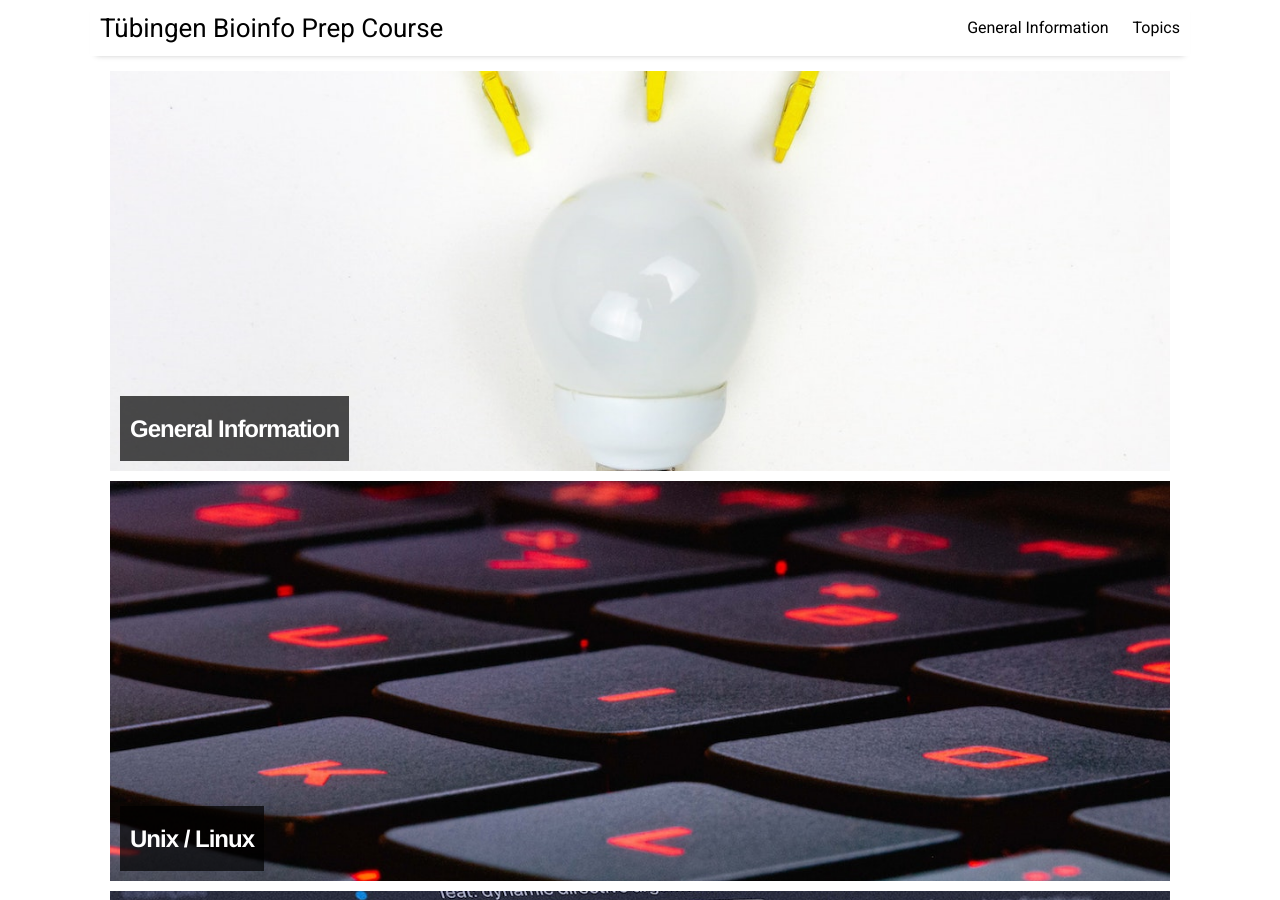
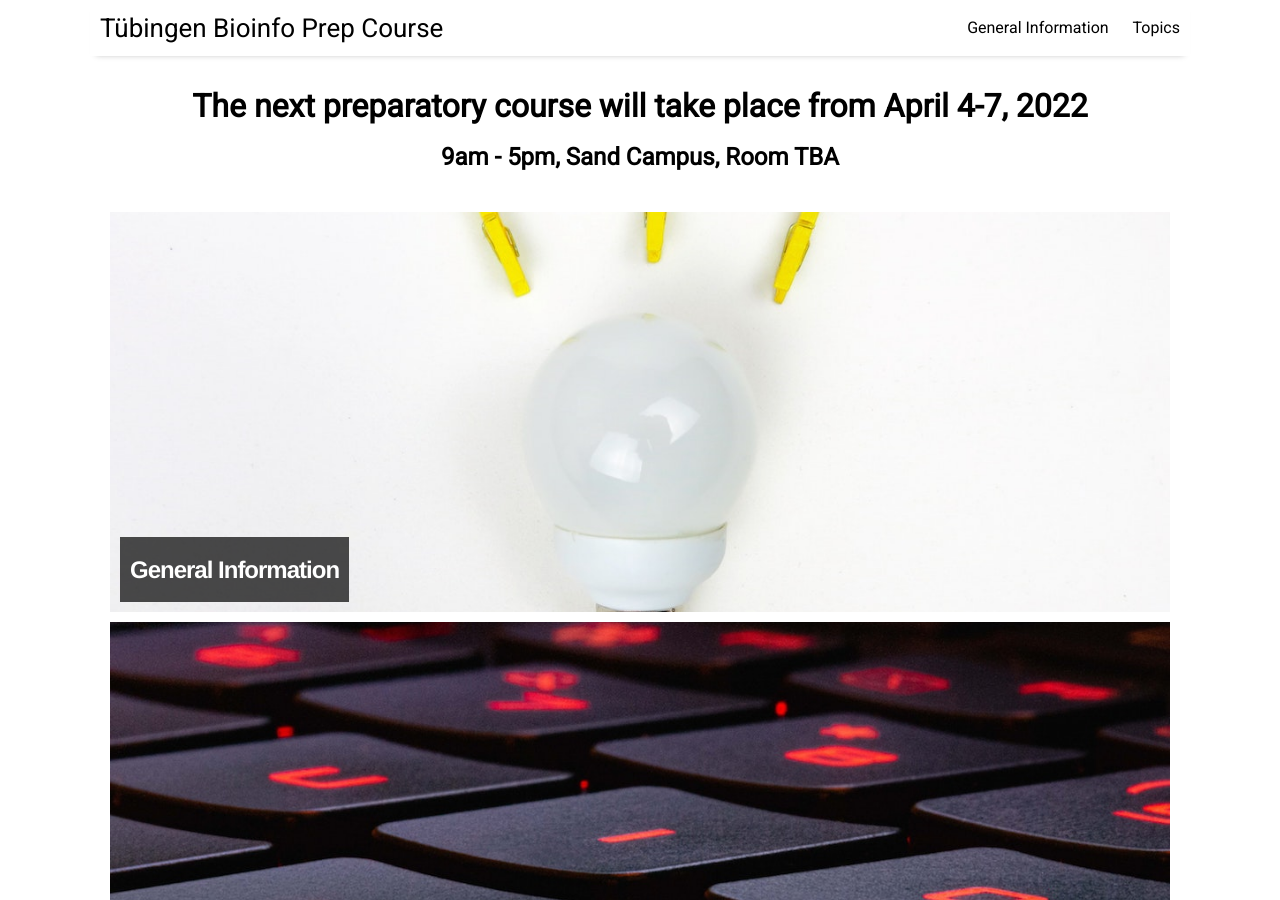
Before and after one commit to BioInfPrep/bioinfprep.github.io, a Jekyll site: the page built from index.html, in a window 1280 px wide and 900 px high. Built offline with Jekyll 4.4.1, drawn with Linux system fonts in a browser that asks for light colours; nearby versions of some CDN libraries.

Commit message:
Update home.html

```diff
--- a/_layouts/home.html
+++ b/_layouts/home.html
@@ -3,12 +3,12 @@ layout: default
 title: Home
 ---
 
-<!--div style="margin-bottom:40px">
+<div style="margin-bottom:40px">
 	<center>
                <h1>The next preparatory course will take place from April 4-7, 2022</h1>
                <h2>9am - 5pm, Sand Campus, Room TBA</h2>
 	</center>
-</div--!>
+</div>
 
 {% for post in site.categories.topic %}
 
```
